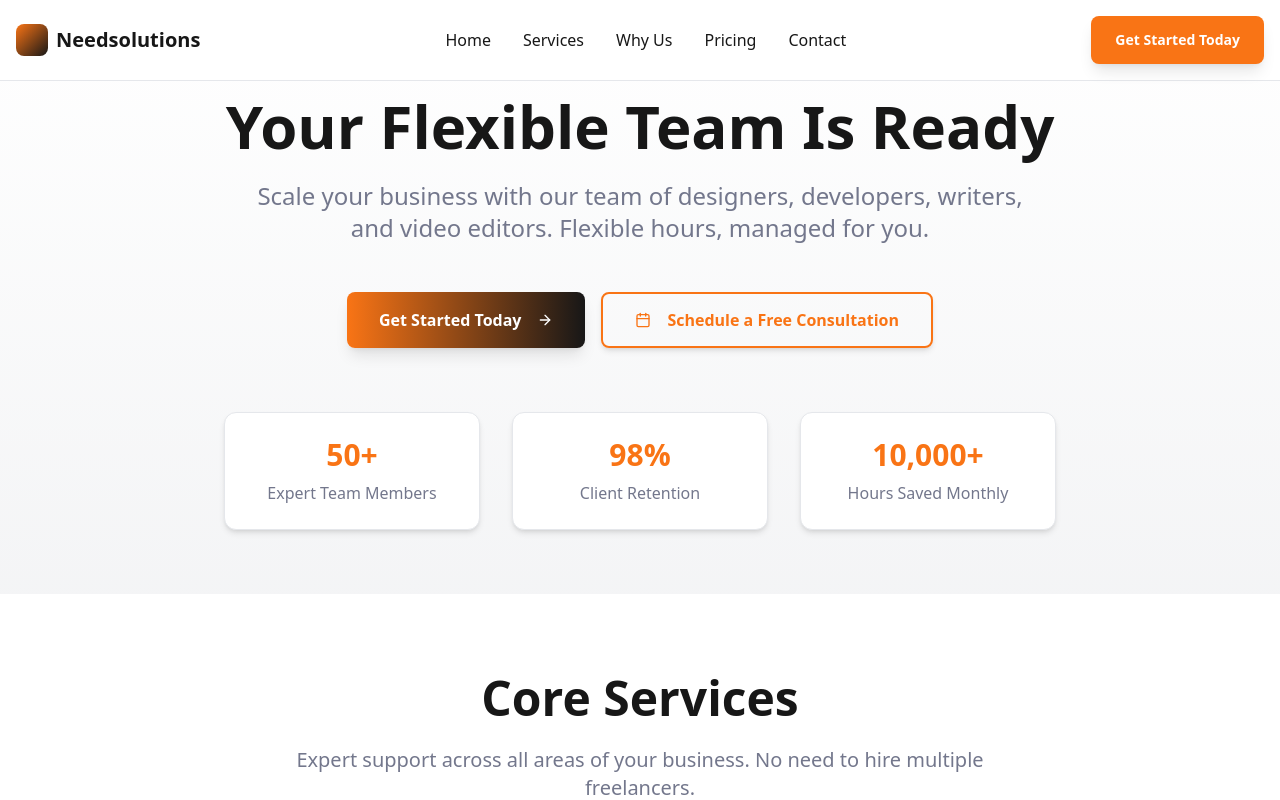
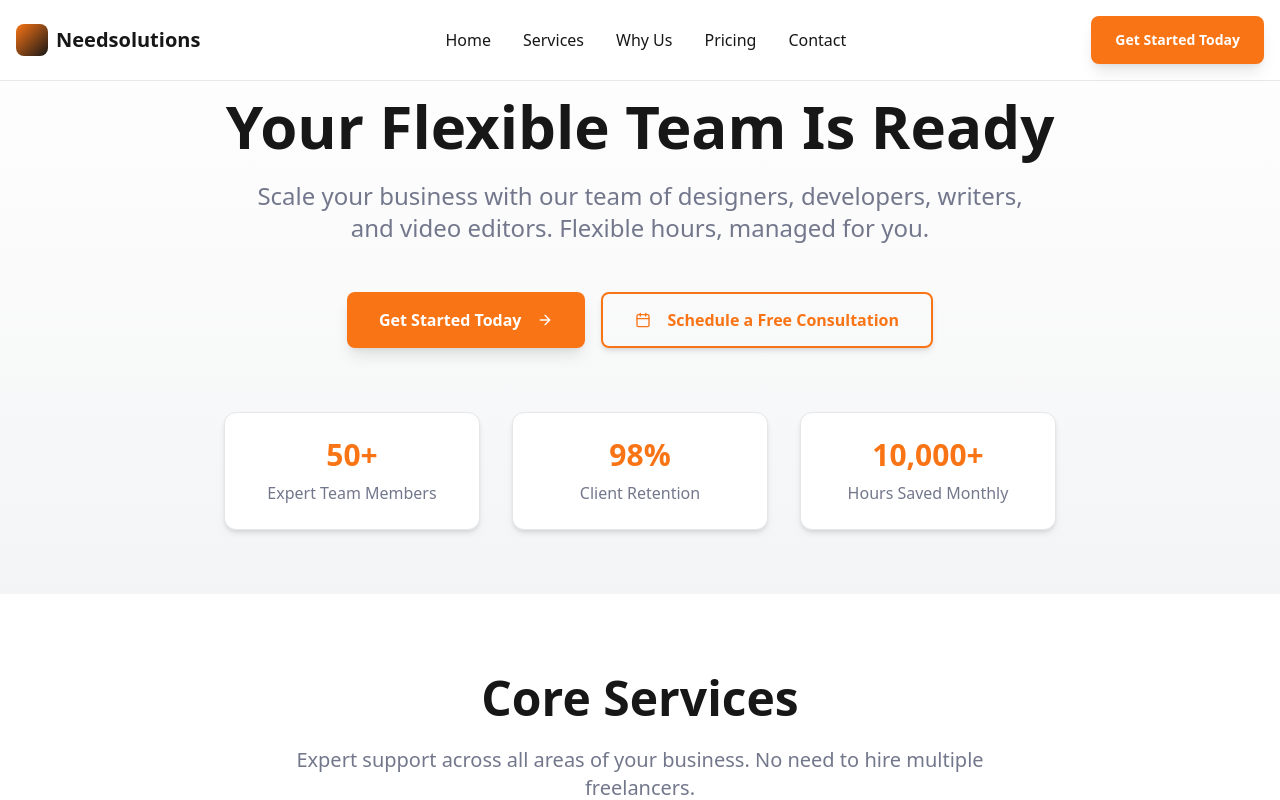
Before and after one commit to ndeen17/needsolutions-flexible-scaling, a React (Vite) app: page / in a window 1280 px wide. Shown: the top 800 px of the page. Built offline with nearby package versions, Linux system fonts and the light colour scheme.

Commit message:
Remove gradients
Remove all gradient definitions from the CSS to adhere to the new design preference.

```diff
--- a/src/components/ui/button.tsx
+++ b/src/components/ui/button.tsx
@@ -18,8 +18,8 @@ const buttonVariants = cva(
           "bg-secondary text-secondary-foreground hover:bg-accent hover:text-accent-foreground shadow-md hover:shadow-lg",
         ghost: "hover:bg-accent hover:text-accent-foreground",
         link: "text-primary underline-offset-4 hover:underline",
-        hero: "bg-gradient-to-r from-primary to-accent text-primary-foreground hover:shadow-xl hover:scale-[1.02] shadow-lg",
-        popular: "bg-gradient-to-r from-accent to-primary text-primary-foreground hover:shadow-xl hover:scale-[1.02] shadow-xl border-2 border-accent",
+        hero: "bg-primary text-primary-foreground hover:shadow-xl hover:scale-[1.02] shadow-lg",
+        popular: "bg-accent text-accent-foreground hover:shadow-xl hover:scale-[1.02] shadow-xl border-2 border-accent",
       },
       size: {
         default: "h-12 px-6 py-3",
--- a/src/index.css
+++ b/src/index.css
@@ -40,11 +40,11 @@
     --ring: 25 95% 53%;
 
     /* Custom design tokens */
-    --hero-gradient: linear-gradient(135deg, hsl(25 95% 53%), hsl(0 0% 9%));
+    --hero-bg: hsl(var(--primary));
     --card-shadow: 0 4px 20px -2px hsl(25 95% 53% / 0.1);
     --card-shadow-hover: 0 8px 30px -4px hsl(25 95% 53% / 0.15);
-    --popular-gradient: linear-gradient(135deg, hsl(0 0% 9%), hsl(25 95% 53%));
-    --stats-gradient: linear-gradient(180deg, hsl(220 10% 98%), hsl(25 95% 95%));
+    --popular-bg: hsl(var(--accent));
+    --stats-bg: hsl(var(--secondary));
 
     /* Animation */
     --transition-smooth: all 0.3s cubic-bezier(0.4, 0, 0.2, 1);
```
